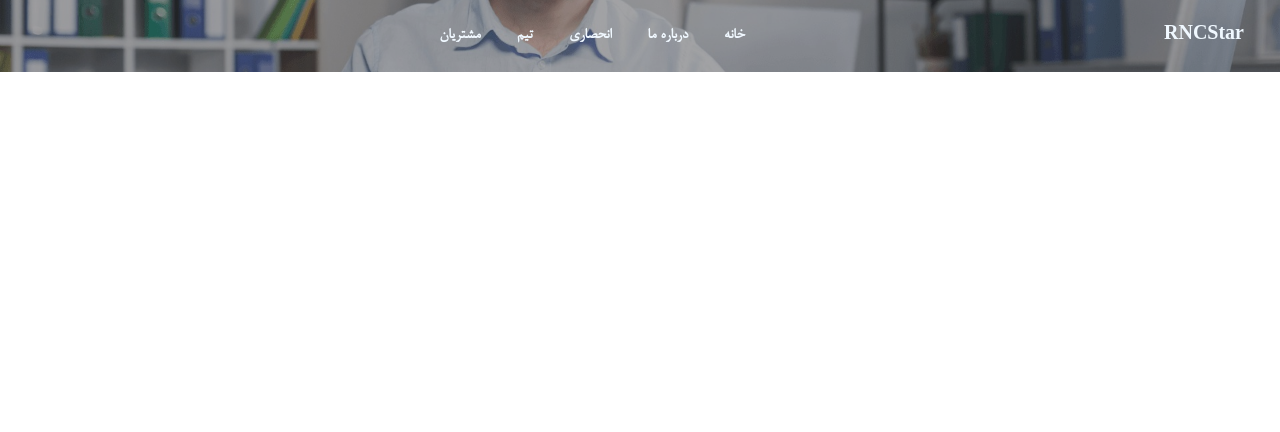
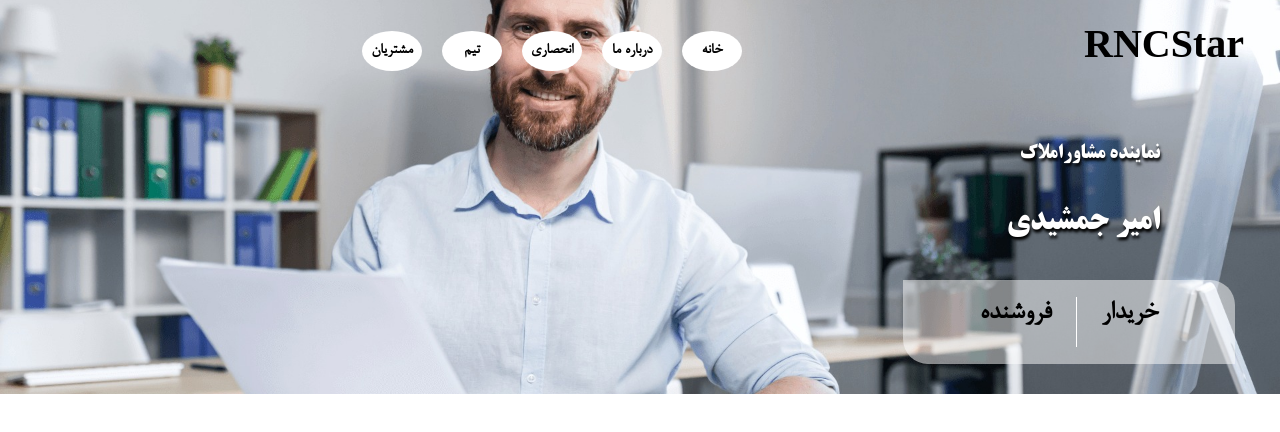
Before and after one commit to RNCstar/HomeState, a plain HTML site: page index.html in a window 1280 px wide. Drawn offline with nearby package versions, Linux system fonts and the light colour scheme.

Commit message:
finish--part-1-intro--header

```diff
--- a/CSS/mediaQuery.css
+++ b/CSS/mediaQuery.css
@@ -3,4 +3,28 @@
         margin-right: auto;
         gap: 20px;
     }
+
+    nav li {
+        background-color: #fff !important;
+        border-radius: 50%;
+        width: 60px;
+        text-align: center;
+        transition: all 0.3s ease-in-out;
+    }
+
+    nav li:hover {
+        background-color: #EB9B01 !important;
+    }
+
+    #part1, #part2 {
+        align-self: flex-start;
+        margin-right: 120px;
+    }
+
+    #part3 {
+        align-self: flex-start;
+        margin-right: 45px;
+        transition: all 0.2s ease-out;
+    }
+
 }
--- a/CSS/style.css
+++ b/CSS/style.css
@@ -13,6 +13,11 @@
 * {
     box-sizing: border-box;
     margin: 0;
+}
+
+a {
+    text-decoration: none !important;
+    color: black !important;
 }
 
 p, a, i {
@@ -31,22 +36,83 @@ header {
     position: relative;
 }
 
+header .navbar-brand {
+    transition: all 0.3s ease-in-out;
+}
+
+header .navbar-brand:hover {
+    color: #EB9B01 !important;
+}
+
 nav {
     font-weight: 700;
-    color: aliceblue !important;
+    color: rgb(0, 0, 0) !important;
+    margin-bottom: 40px;
 }
 
 nav a {
-    color: aliceblue !important;
+    color: rgb(0, 0, 0) !important;
 }
 
 nav span, nav button {
-    color: aliceblue !important;
+    color: rgb(0, 0, 0) !important;
 }
 
 .me-bg-smooth-dark {
-    position: absolute;
+    /* position: absolute; */
     width: 100%;
     height: 100%;
     background-color: #423f3f77;
 }
+
+.intro-header {
+    gap: 30px;
+
+}
+
+.intro-header p a {
+    font-weight: 900 !important;
+}
+
+header .navbar-brand {
+    font-size: 40px;
+}
+
+.part3 {
+    padding: 1vw 6vw;
+    align-content: center;
+    background-color: #ffffff80;
+    /* border-radius: 2px; */
+    border-top-right-radius: 25px;
+    border-bottom-left-radius: 25px;
+}
+
+
+#part3 {
+    transition: all 0.2s ease-out;
+}
+
+#part3:hover {
+    background-color: black;
+}
+
+.intro-header h5, .intro-header h2 {
+    color: #fff;
+    text-shadow: 1px 3px 3px black;
+}
+
+
+.part3 p a {
+    font-size: 28px;
+    transition: color 0.3s ease-in-out;
+}
+
+.part3 p a:hover {
+    color: #fff !important;
+}
+
+#line-y {
+    height: 50px;
+    width: 2px;
+    border-right: 1px solid#fff;
+}
--- a/index.html
+++ b/index.html
@@ -4,8 +4,8 @@
     <meta charset="UTF-8" />
     <meta name="viewport" content="width=device-width, initial-scale=1.0" />
     <!-- CSS Link -->
+    <!-- BootStrap -->
     <link rel="stylesheet" href="CSS/style.css" />
-    <!-- BootStrap -->
     <link
       rel="stylesheet"
       href="https://cdn.jsdelivr.net/npm/bootstrap@5.2.3/dist/css/bootstrap.rtl.min.css"
@@ -69,6 +69,28 @@
           </div>
         </div>
       </nav>
+      <!-- Intro - Header -->
+      <section
+        class="intro-header d-flex flex-column justify-content-center align-items-center"
+      >
+        <div id="part1">
+          <h5 class="lead">نماینده مشاوراملاک</h5>
+        </div>
+        <div id="part2">
+          <h2>امیر جمشیدی</h2>
+        </div>
+        <!-- sell | buy -->
+        <div
+          id="part3"
+          class="part3 d-flex justify-content-center align-items-center gap-4"
+        >
+          <p><a href="#">خریدار</a></p>
+          <div id="line-y"></div>
+          <p><a href="#">فروشنده</a></p>
+        </div>
+        <!-- social media -->
+        <div id="part4"></div>
+      </section>
     </header>
     <main></main>
     <footer></footer>
```
